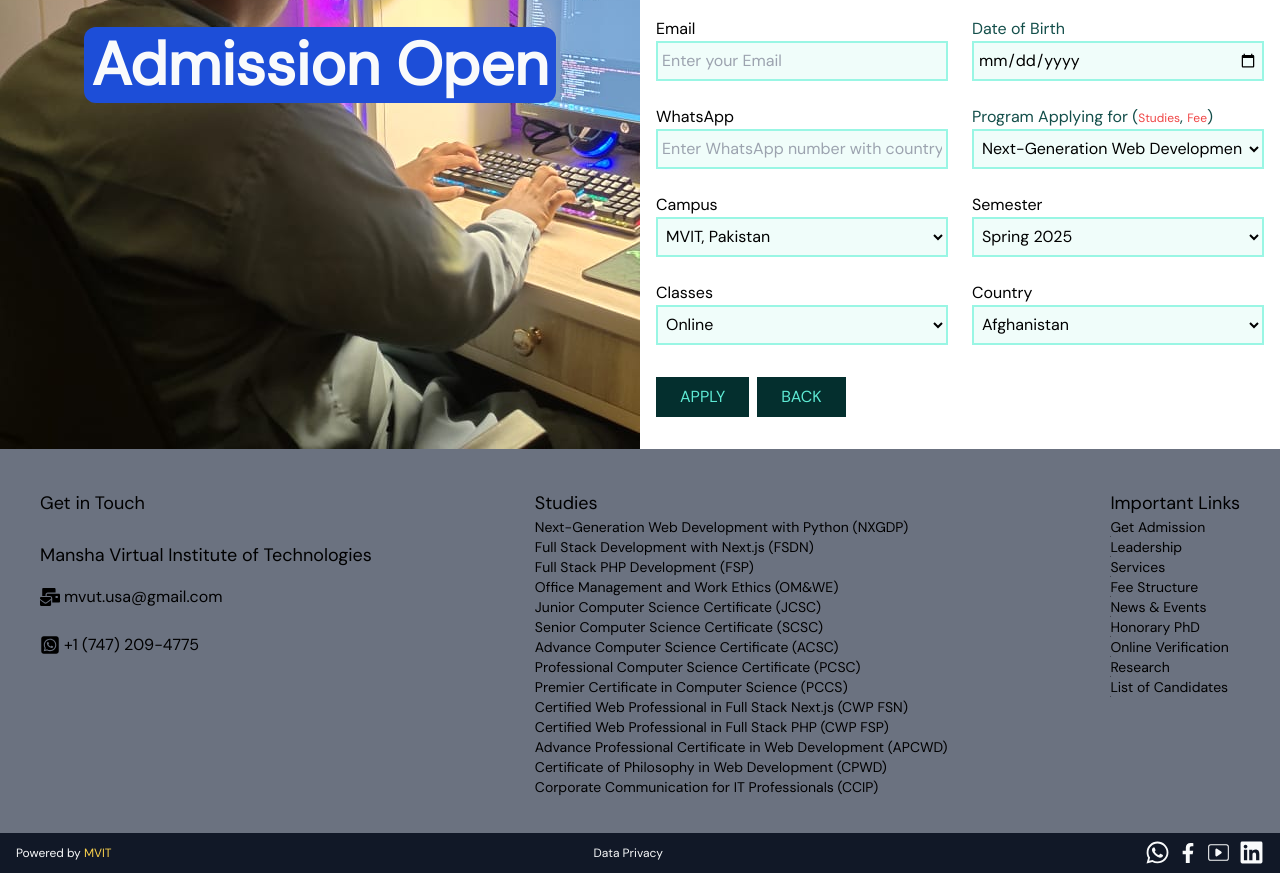
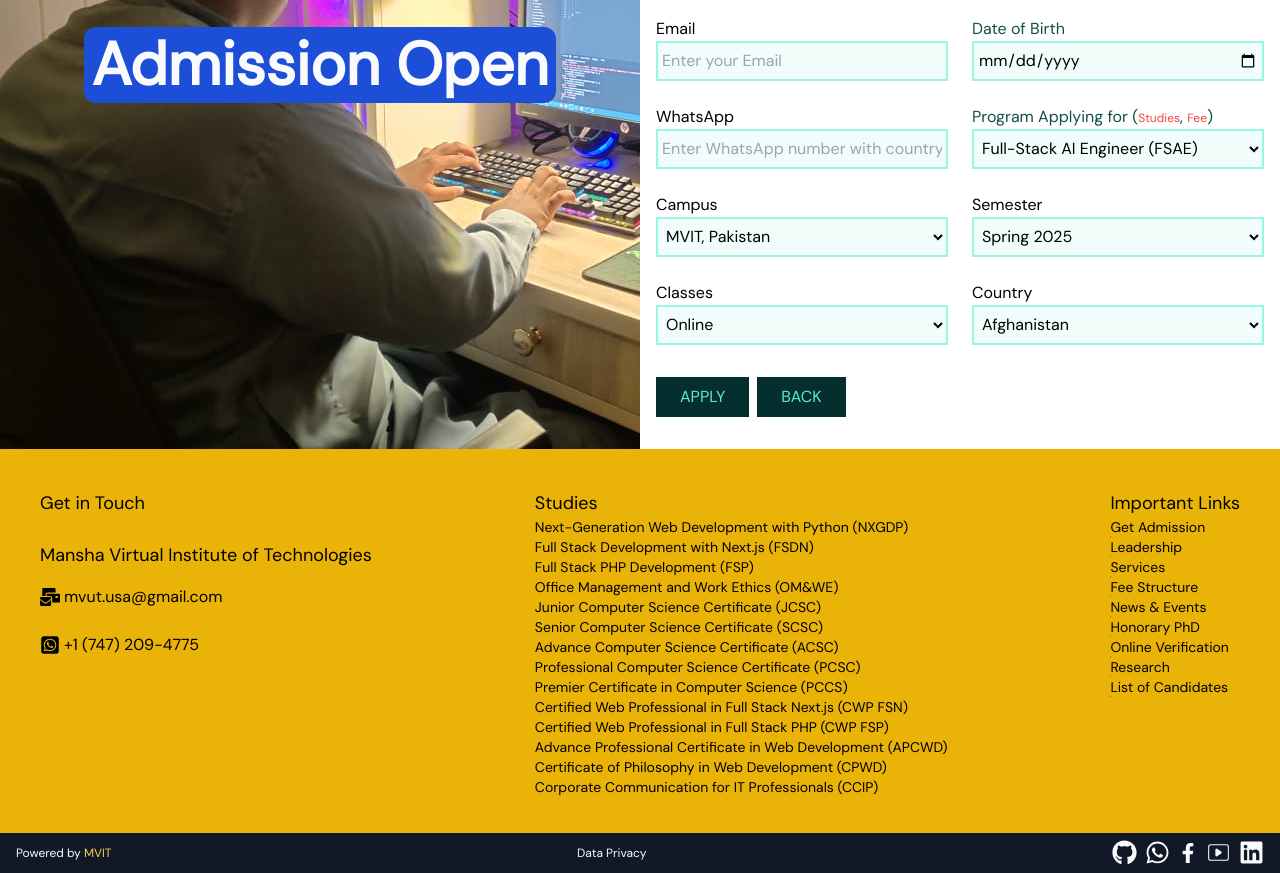
Before and after one commit to mvut/mvut, a Next.js app: page /pages/apply in a window 1280 px wide. Shown: the part 520-1393 px from the top of the page. Built offline with nearby package versions, Linux system fonts and the light colour scheme.

Commit message:
AI Engineer Launched

```diff
--- a/app/components/footer.tsx
+++ b/app/components/footer.tsx
@@ -15,10 +15,11 @@ import {
     HoverCardTrigger,
 } from "@/components/ui/hover-card"
 import { LiaFlagUsaSolid } from "react-icons/lia";
+import { FaGithub } from "react-icons/fa";
 
 export default function FooterComponent() {
     return (
-        <div className={'bg-gray-500'}>
+        <div className={'bg-yellow-500'}>
             <div
                 className="container flex flex-col sm:flex-row  justify-between items-start px-10 text-black py-10 sm:h-96 ">
                 <div className={'flex flex-col items-start justify-center gap-2 '}>
@@ -193,6 +194,10 @@ export default function FooterComponent() {
                         </HoverCardContent>
                     </HoverCard>
                     <div className={'flex items-center justify-center text-center gap-2'}>
+                        <Link target="_blank" href={"https://github.com/drsagher/MVIT"}
+                              className="hover:text-green-400">
+                            <FaGithub  size={25}/>
+                        </Link>
                         <Link target="_blank" href={"https://whatsapp.com/channel/0029Vapvfi26xCSYFAVBeK3y"}
                               className="hover:text-green-400">
                             <FaWhatsapp size={25}/>
--- a/app/pages/apply/page.tsx
+++ b/app/pages/apply/page.tsx
@@ -8,21 +8,21 @@ export default function ApplicationForm(){
     const router = useRouter();
     const programs =[
 
-        {id:1, program:"Next-Generation Web Development with Python (NXGDP)", open:true},
-        {id:2, program:"Full Stack Development with Next.js (FSDN)", open:true, duration:''},
-        {id:3, program:"Full Stack PHP Development (FSP)", open:true},
+        // {id:1, program:"Next-Generation Web Development with Python (NXGDP)", open:true},
+        // {id:2, program:"Full Stack Development with Next.js (FSDN)", open:true, duration:''},
+        // {id:3, program:"Full Stack PHP Development (FSP)", open:true},
+        // {id:5, program:"Junior Computer Science Certificate (JCSC)", open:true},
+        // {id:6, program:"Senior Computer Science Certificate (SCSC)", open:true},
+        // {id:7, program:"Advance Computer Science Certificate (ACSC)", open:true},
+        // {id:8, program:"Professional Computer Science Certificate (PCSC)", open:true},
+        // {id:9, program:"Premier Certificate in Computer Science (PCCS)", open:true},
+        // {id:10, program:"Certified Web Professional in Full Stack Next.js (CWP FSN)", open:true},
+        // {id:11, program:"Certified Web Professional in Full Stack PHP (CWP FSP)", open:true},
+        // {id:12, program:"Advance Professional Certificate in Web Development (APCWD)", open:true},
+        // {id:13, program:"Certificate of Philosophy in Web Development (CPWD)", open:true},
+        {id:15, program:"Full-Stack AI Engineer (FSAE)", open:true},
+        // {id:14, program:"Corporate Communication for IT Professionals (CCIP)", open:true},
         {id:4, program:"Office Management and Work Ethics (OM&WE)", open:true},
-        {id:5, program:"Junior Computer Science Certificate (JCSC)", open:true},
-        {id:6, program:"Senior Computer Science Certificate (SCSC)", open:true},
-        {id:7, program:"Advance Computer Science Certificate (ACSC)", open:true},
-        {id:8, program:"Professional Computer Science Certificate (PCSC)", open:true},
-        {id:9, program:"Premier Certificate in Computer Science (PCCS)", open:true},
-        {id:10, program:"Certified Web Professional in Full Stack Next.js (CWP FSN)", open:true},
-        {id:11, program:"Certified Web Professional in Full Stack PHP (CWP FSP)", open:true},
-        {id:12, program:"Advance Professional Certificate in Web Development (APCWD)", open:true},
-        {id:13, program:"Certificate of Philosophy in Web Development (CPWD)", open:true},
-        {id:14, program:"Corporate Communication for IT Professionals (CCIP)", open:true},
-        // {id:14, program:"Python for Artificial Intelligence", open:true},
 
     ];
     const Countries = [
```
